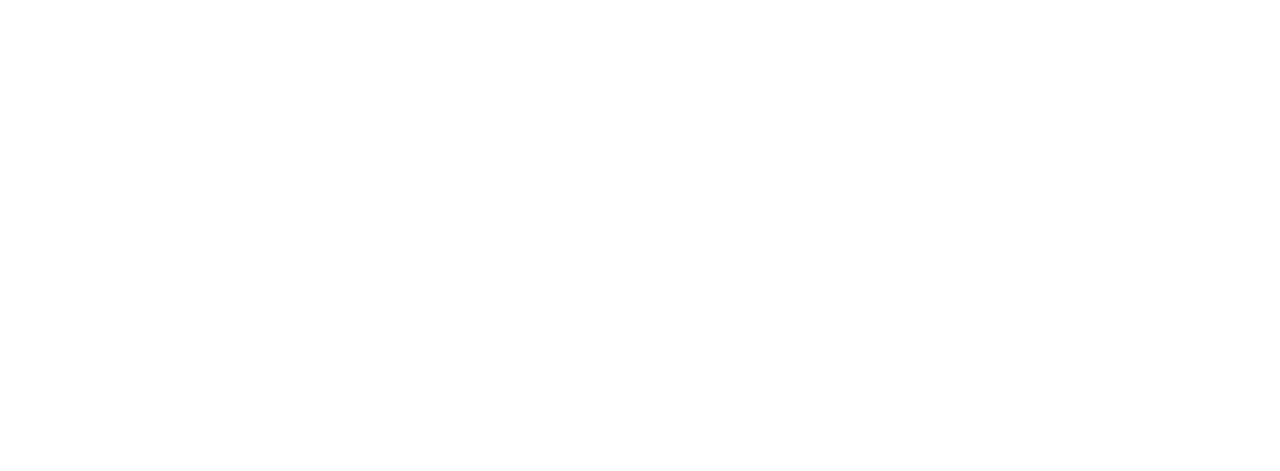
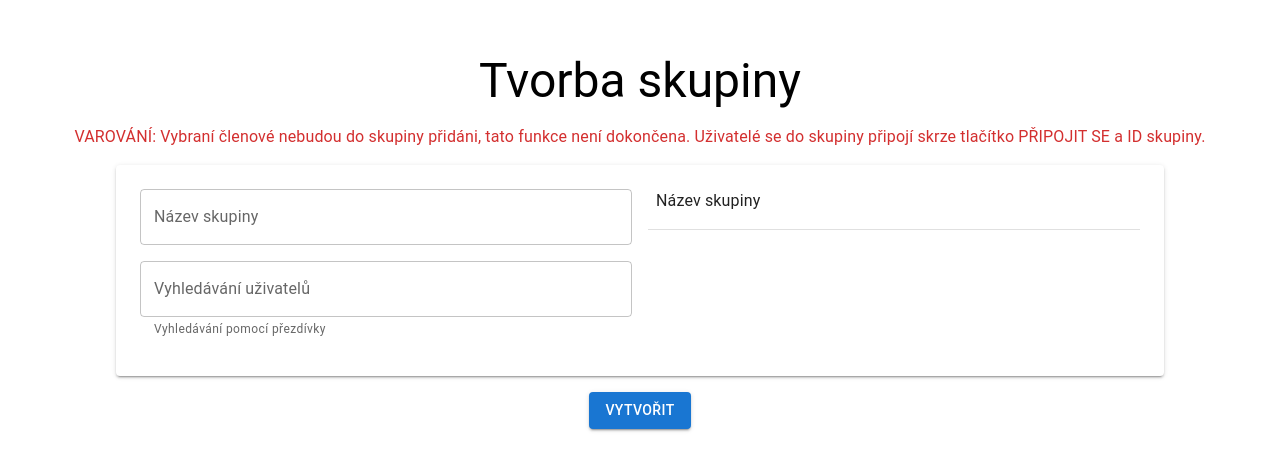
Before and after one commit to Bajky11/group-planner, a React (Create React App) app: page /groupcreation in a window 1280 px wide. Shown: the part 159-630 px from the top of the page. Built offline with nearby package versions, Linux system fonts and the light colour scheme.

Commit message:
fixed display of drawer on loading screen when screenis big

```diff
--- a/src/App.js
+++ b/src/App.js
@@ -14,7 +14,7 @@
 function App() {
 
   return (
-    <Router basename="/group-planner">
+    <Router>
       <Routes>
         <Route path="/" element={<LoginScreen />} />
         <Route path="/main" element={<MainScreen />} />
--- a/src/modules/frontend/components/CustomDrawer.js
+++ b/src/modules/frontend/components/CustomDrawer.js
@@ -55,8 +55,8 @@
 
   return (
     <Drawer
-      open={isLargeScreen ? true : open}
-      variant={isLargeScreen ? "permanent" : "temporary"}
+      open={open}
+      variant={isLargeScreen ?  "permanent" : "temporary"}
       onClose={toggle}
       ModalProps={{
         keepMounted: true, // Better performance on mobile devices.
--- a/src/modules/frontend/containers/FullScreenColorContainer.js
+++ b/src/modules/frontend/containers/FullScreenColorContainer.js
@@ -27,7 +27,7 @@
         position: "relative",
       }}
     >
-      <CustomDrawer open={drawerOpen} toggle={toggleDrawer} />
+      {user.id && <CustomDrawer open={drawerOpen} toggle={toggleDrawer} />}
       {!drawerOpen && user.id && (
         <IconButton
           onClick={toggleDrawer}
```
